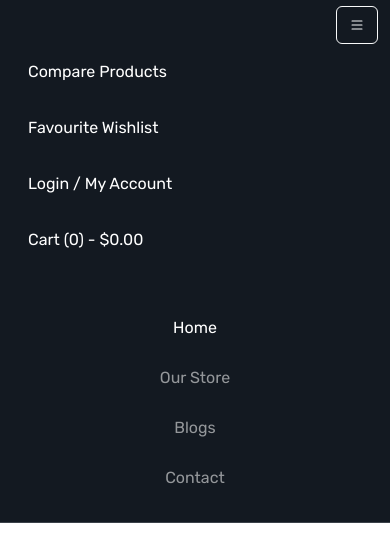
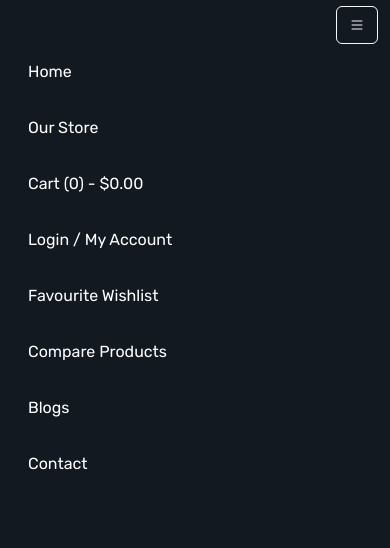
Before and after one commit to PancheMarkoski/eCom, a React (Create React App) app in the folder mern-ecom-frontend-client/: page / in a window 390 px wide. Both pictures are taken after a click on the button 357 px from the left and 227 px from the top of the page. Shown: the part 203-751 px from the top of the page. Built offline with nearby package versions, Linux system fonts and the light colour scheme; no server answers.

Commit message:
Nav Menu

```diff
--- a/mern-ecom-frontend-client/src/App.css
+++ b/mern-ecom-frontend-client/src/App.css
@@ -156,7 +156,7 @@ a {
 @media (max-width: 768px) {
   /* Adjust this breakpoint as needed */
   .custom-navbar .nav-container {
-    flex-direction: column;
+    display: none;
   }
 }
 /* Header Part End Here */
@@ -179,6 +179,7 @@ footer .input-group-text {
 div .footer-top-data {
   height: 100%;
 }
+
 /* Header Part End Here */
 
 /* Home Page Start Here */
--- a/mern-ecom-frontend-client/src/components/Header/Components/NavigationHeader/MobileNavigationLinks.js
+++ b/mern-ecom-frontend-client/src/components/Header/Components/NavigationHeader/MobileNavigationLinks.js
@@ -1,30 +1,68 @@
 import React from "react";
 import { Link } from "react-router-dom";
-import { Col, Nav, Collapse } from "react-bootstrap";
+import { Col, Nav, Collapse, Button } from "react-bootstrap";
 
-const MobileNavigationLinks = ({ isNavCollapsed, user, cart, subtotal }) => (
+const MobileNavigationLinks = ({
+  isNavCollapsed,
+  user,
+  cart,
+  subtotal,
+  handleLogout,
+}) => (
   <Col xs={12} className="d-md-none">
     <Collapse in={!isNavCollapsed}>
       <div>
         <Nav className="d-flex flex-column align-items-start">
-          <Nav.Link as={Link} to="compare-product" className="text-white my-2">
-            Compare Products
+          <Nav.Link as={Link} className="text-white my-2" to="/">
+            Home
           </Nav.Link>
-          <Nav.Link as={Link} to="wishlist" className="text-white my-2">
-            Favourite Wishlist
+          <Nav.Link as={Link} className="text-white my-2" to="/product">
+            Our Store
+          </Nav.Link>
+          <Nav.Link as={Link} to="/cart" className="text-white my-2">
+            Cart ({cart.length}) - ${subtotal.toFixed(2)}
           </Nav.Link>
           {user?.isSuccess ? (
             <Nav.Link as={Link} to="/profile" className="text-white my-2">
-              Welcome {user?.user?.firstname}
+              Welcome {user?.user?.firstName}
             </Nav.Link>
           ) : (
             <Nav.Link as={Link} to="login" className="text-white my-2">
               Login / My Account
             </Nav.Link>
           )}
-          <Nav.Link as={Link} to="/cart" className="text-white my-2">
-            Cart ({cart.length}) - ${subtotal.toFixed(2)}
+          <Nav.Link as={Link} to="wishlist" className="text-white my-2">
+            Favourite Wishlist
           </Nav.Link>
+          <Nav.Link as={Link} to="compare-product" className="text-white my-2">
+            Compare Products
+          </Nav.Link>
+
+          <Nav.Link as={Link} to="/blogs" className="text-white my-2">
+            Blogs
+          </Nav.Link>
+          <Nav.Link as={Link} to="/contact" className="text-white my-2">
+            Contact
+          </Nav.Link>
+          {user.user && (
+            <>
+              <Nav.Link as={Link} to="/my-orders" className="text-white my-2">
+                My Orders
+              </Nav.Link>
+              {user.user?.role === "admin" && (
+                <Nav.Link as={Link} to="/dashboard" className="text-white my-2">
+                  Dashboard
+                </Nav.Link>
+              )}
+              <Button
+                variant="outline-primary"
+                className="text-uppercase custom-logout-btn"
+                onClick={() => handleLogout()}
+              >
+                Logout
+              </Button>
+            </>
+          )}
         </Nav>
       </div>
     </Collapse>
--- a/mern-ecom-frontend-client/src/components/Header/Components/NavigationHeader/NavigationHeader.js
+++ b/mern-ecom-frontend-client/src/components/Header/Components/NavigationHeader/NavigationHeader.js
@@ -7,7 +7,14 @@ import MobileMenuButton from "./MobileMenuButton";
 import NavigationLinks from "./NavigationLinks";
 import MobileNavigationLinks from "./MobileNavigationLinks";
 
-const NavigationHeader = ({ products, navigate, user, cart, subtotal }) => {
+const NavigationHeader = ({
+  products,
+  navigate,
+  user,
+  cart,
+  subtotal,
+  handleLogout,
+}) => {
   const [isNavCollapsed, setIsNavCollapsed] = useState(true);
 
   const handleNavCollapse = () => setIsNavCollapsed(!isNavCollapsed);
@@ -25,6 +32,7 @@ const NavigationHeader = ({ products, navigate, user, cart, subtotal }) => {
             user={user}
             cart={cart}
             subtotal={subtotal}
+            handleLogout={handleLogout}
           />
         </div>
       </div>
--- a/mern-ecom-frontend-client/src/components/ProductCard.js
+++ b/mern-ecom-frontend-client/src/components/ProductCard.js
@@ -18,6 +18,9 @@ const ProductCard = ({ grid, data = {} }) => {
   const dispatch = useDispatch();
 
   const userWishlist = useSelector((state) => state?.user?.wishlist?.wishlist);
+  const totalRating = useSelector(
+    (state) => state?.products?.product?.totalRating
+  );
 
   const [isInWishlistLocal, setIsInWishlistLocal] = useState(false);
 
@@ -81,9 +84,10 @@ const ProductCard = ({ grid, data = {} }) => {
             <h6 className="brand">{data?.brand}</h6>
             <h5 className="product-title">{data?.title}</h5>
             <ReactStars
+              key={totalRating}
               count={5}
               size={24}
-              value={+data?.totalRating || 0}
+              value={Number(totalRating ? totalRating : 0)}
               edit={false}
               activeColor="#ffd700"
             />
```
